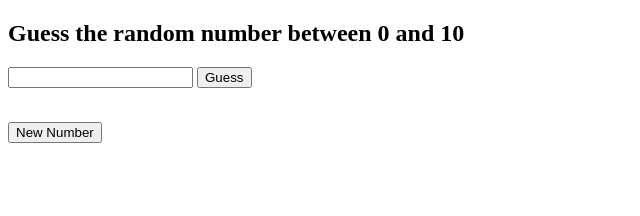
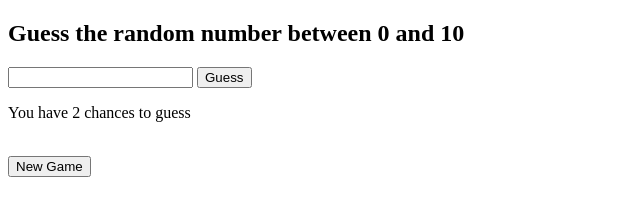
Before and after one commit to TN-Master/Ransom-Number-Guessing-Game-, a plain HTML site: page index.html in a window 1280 px wide. Both pictures are taken after a click on the button "Guess". Shown: the whole page, without its empty margins (0-640 px from the left). Drawn offline with Linux system fonts and the light colour scheme.

Commit message:
count updated

```diff
--- a/app.js
+++ b/app.js
@@ -2,21 +2,25 @@ let random = Math.random() * 10;
 random = Math.floor(random);
 console.log(random);
 
-let count = 0;
+let message = document.getElementById("message");
+
+let count = 3;
 
 function guessFu() {
     let input = document.getElementById("guess").value;
     console.log(input);
     if (random == input) {
-        alert("you win");
-        newGame();
+        // alert("you win");
+        message.innerHTML = "You Win"
+        // newGame();
     } else {
-        count++;
+        count--;
+        message.innerHTML = "You have "+count+" chances to guess";
     }
 
-    if (count == 3) {
-        alert("you are lose");
-        // document.getElementById
+    if (count == 0) {
+        message.innerHTML = "You Lose";
+        // alert("you are lose");
     }
 
     document.getElementById("guess").value = "";
--- a/index.html
+++ b/index.html
@@ -12,9 +12,9 @@
     <h2>Guess the random number between 0 and 10</h2>
     <input type="number" id="guess">
     <button onclick="guessFu()">Guess</button>
-    <p id="chances"></p>
+    <p id="message"></p>
     <br>
-    <button onclick="newGame()">New Number</button>
+    <button onclick="newGame()">New Game</button>
 
     <script src="app.js"></script>
 </body>
```
